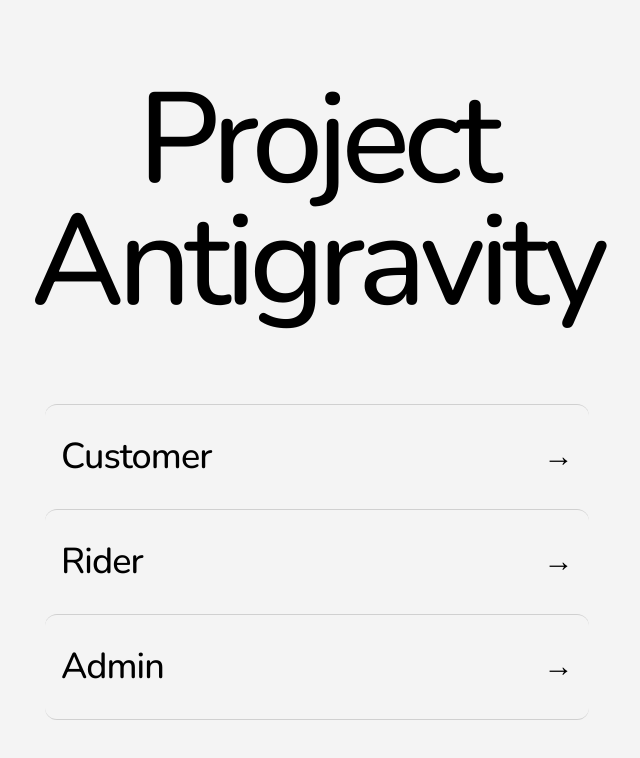
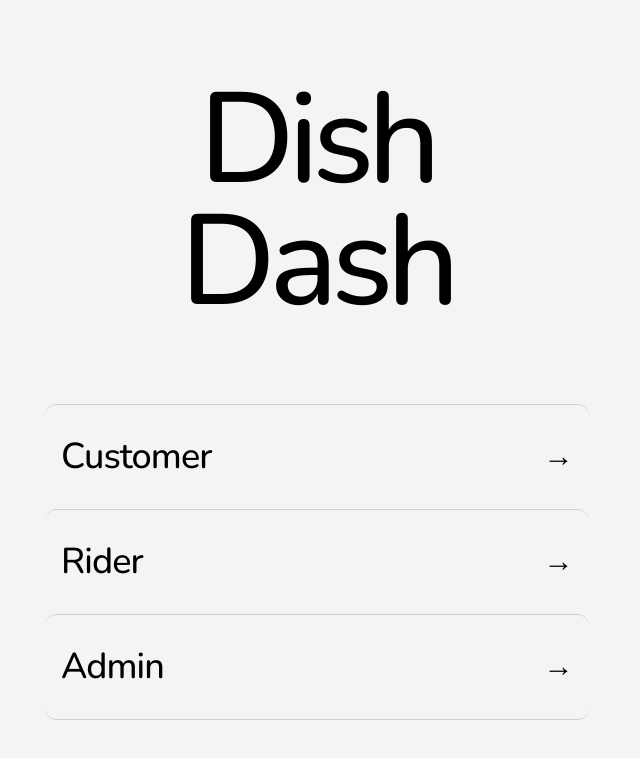
Before and after one commit to raun-ac/TuringMachine_Cypher, a Next.js app in the folder client/: page / in a window 1280 px wide. Shown: the top 758 px of the page, without its empty margins (323-963 px from the left). Built offline with nearby package versions, Linux system fonts and the light colour scheme.

Commit message:
Dish Dash Logo Updated

```diff
--- a/client/src/app/page.tsx
+++ b/client/src/app/page.tsx
@@ -1,11 +1,13 @@
-import Link from 'next/link';
+import Link from "next/link";
 
 export default function Home() {
   return (
     <main className="min-h-screen bg-[#F4F4F4] text-black p-6 md:p-12 flex flex-col items-center justify-center">
       <div className="w-full max-w-3xl">
         <h1 className="text-7xl md:text-9xl font-medium leading-[0.95] tracking-[-0.05em] mb-20 text-center">
-          Project<br />Antigravity
+          Dish
+          <br />
+          Dash
         </h1>
 
         <div className="space-y-0 w-full max-w-lg mx-auto">
```
